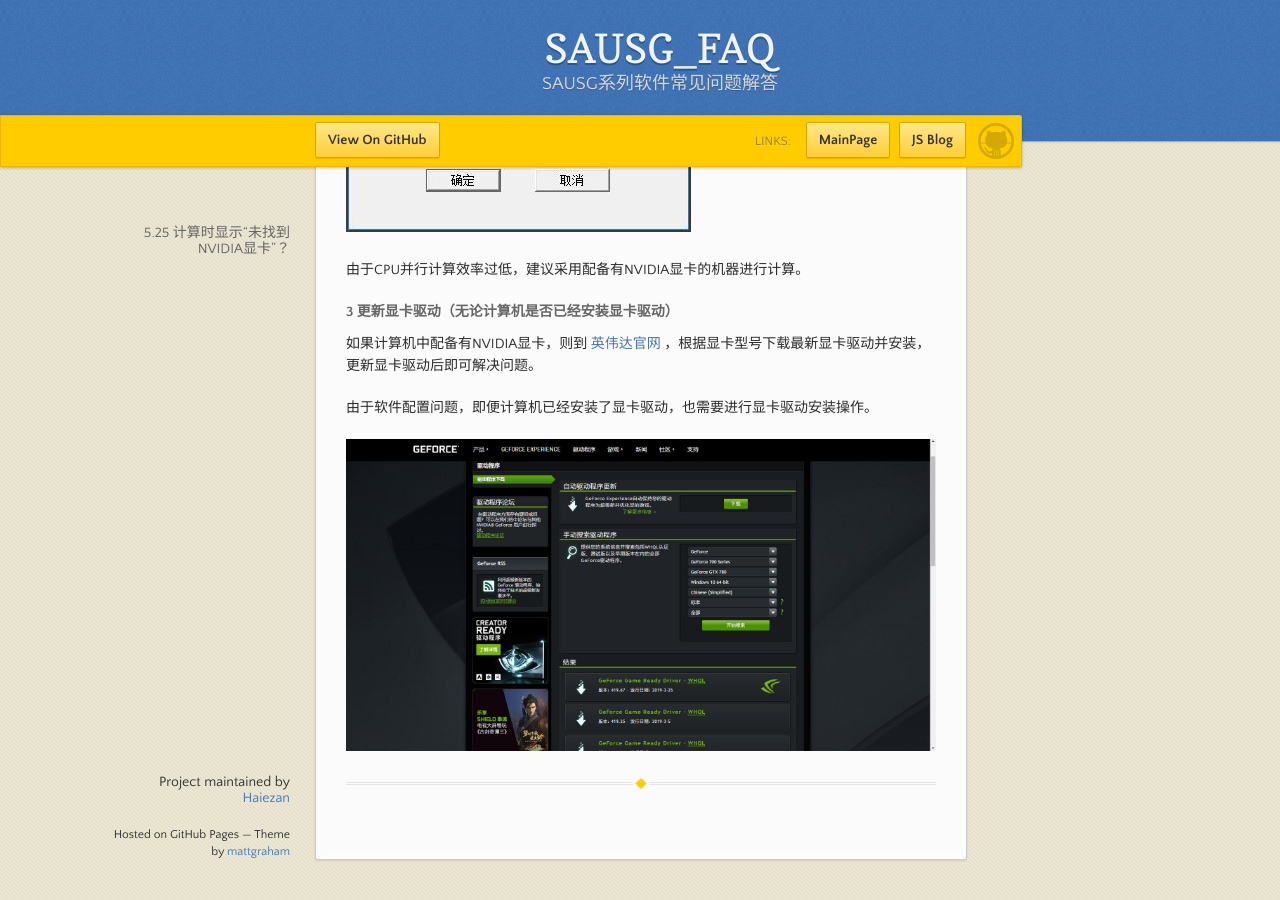
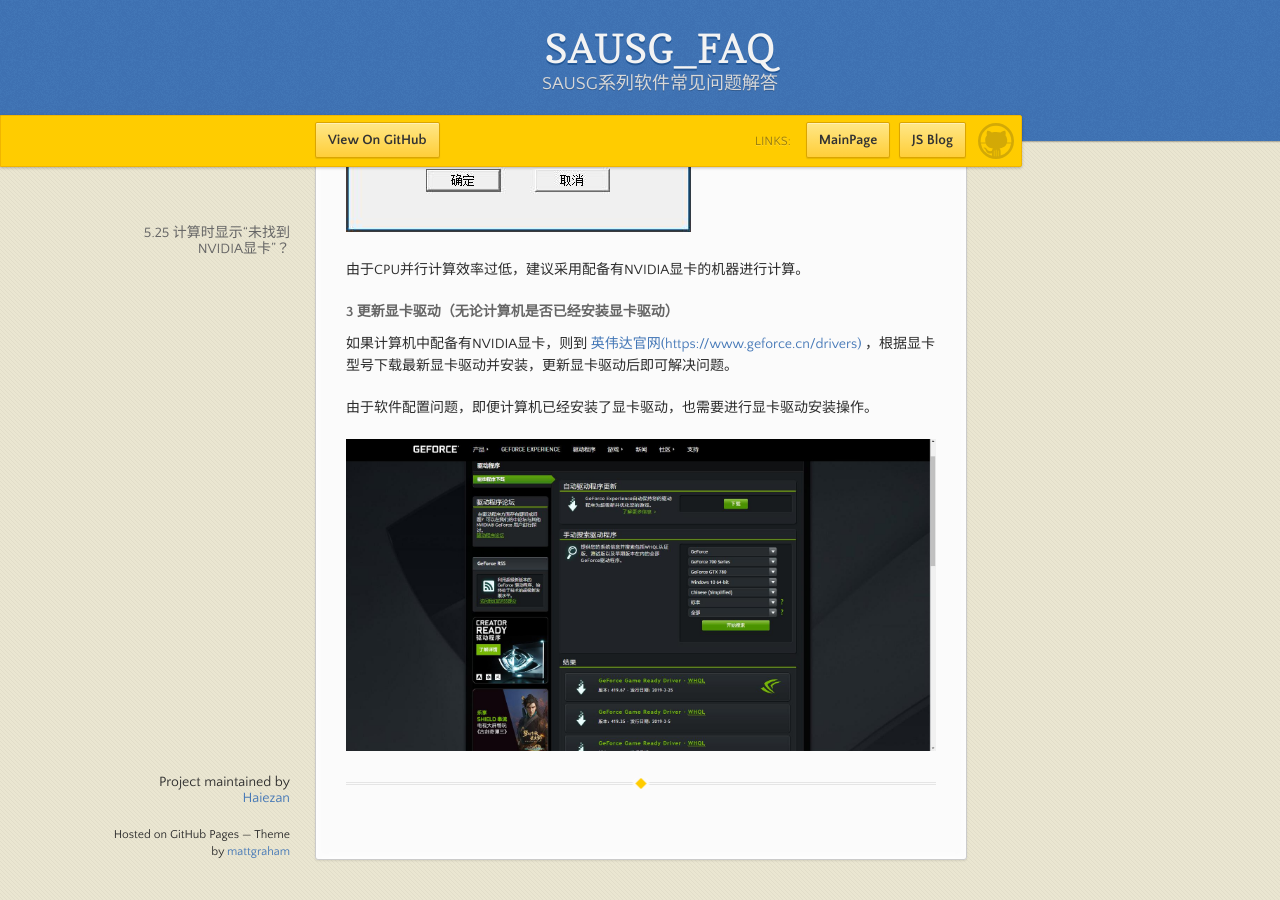
Before and after one commit to Haiezan/SAUSG_FAQ, a Jekyll site: the page built from 5.分析问题/5.25.计算时显示“未找到NVIDIA显卡”.md, in a window 1280 px wide and 900 px high, scrolled down 1485 px. Built offline with Jekyll 4.4.1, drawn with Linux system fonts in a browser that asks for light colours; our own code applies the rules of GitHub Pages for plain Markdown files; comment, search, counter and statistics services are not loaded; part of the change alters nothing that is shown.

Commit message:
Update 5.25.计算时显示“未找到NVIDIA显卡”.md

```diff
--- a/5.分析问题/5.25.计算时显示“未找到NVIDIA显卡”.md
+++ b/5.分析问题/5.25.计算时显示“未找到NVIDIA显卡”.md
@@ -25,7 +25,7 @@
 
 #### 3 更新显卡驱动（无论计算机是否已经安装显卡驱动）
 
-如果计算机中配备有NVIDIA显卡，则到 [英伟达官网](https://www.geforce.cn/drivers) ，根据显卡型号下载最新显卡驱动并安装，更新显卡驱动后即可解决问题。
+如果计算机中配备有NVIDIA显卡，则到 [英伟达官网(https://www.geforce.cn/drivers)](https://www.geforce.cn/drivers) ，根据显卡型号下载最新显卡驱动并安装，更新显卡驱动后即可解决问题。
 
 由于软件配置问题，即便计算机已经安装了显卡驱动，也需要进行显卡驱动安装操作。
 
```
